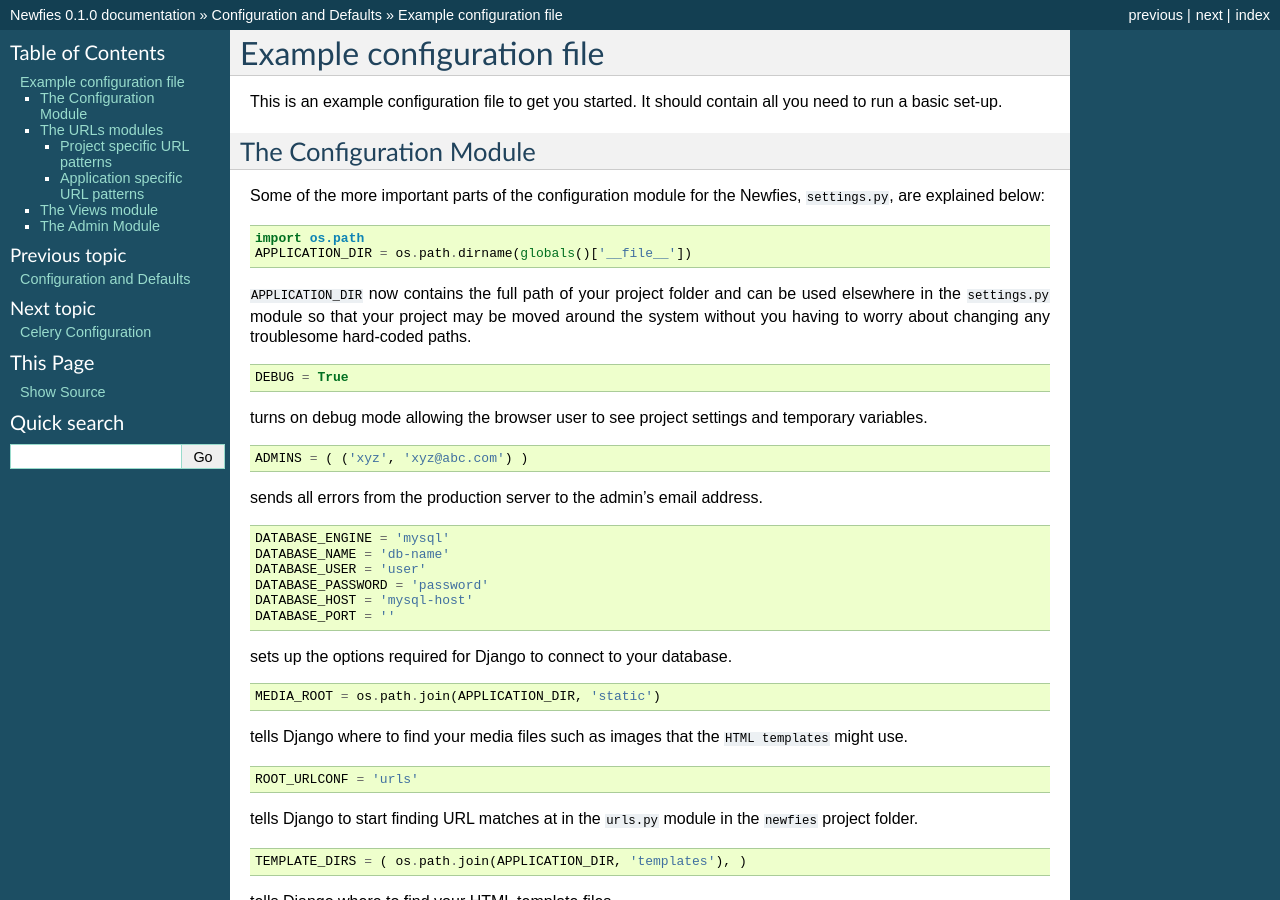
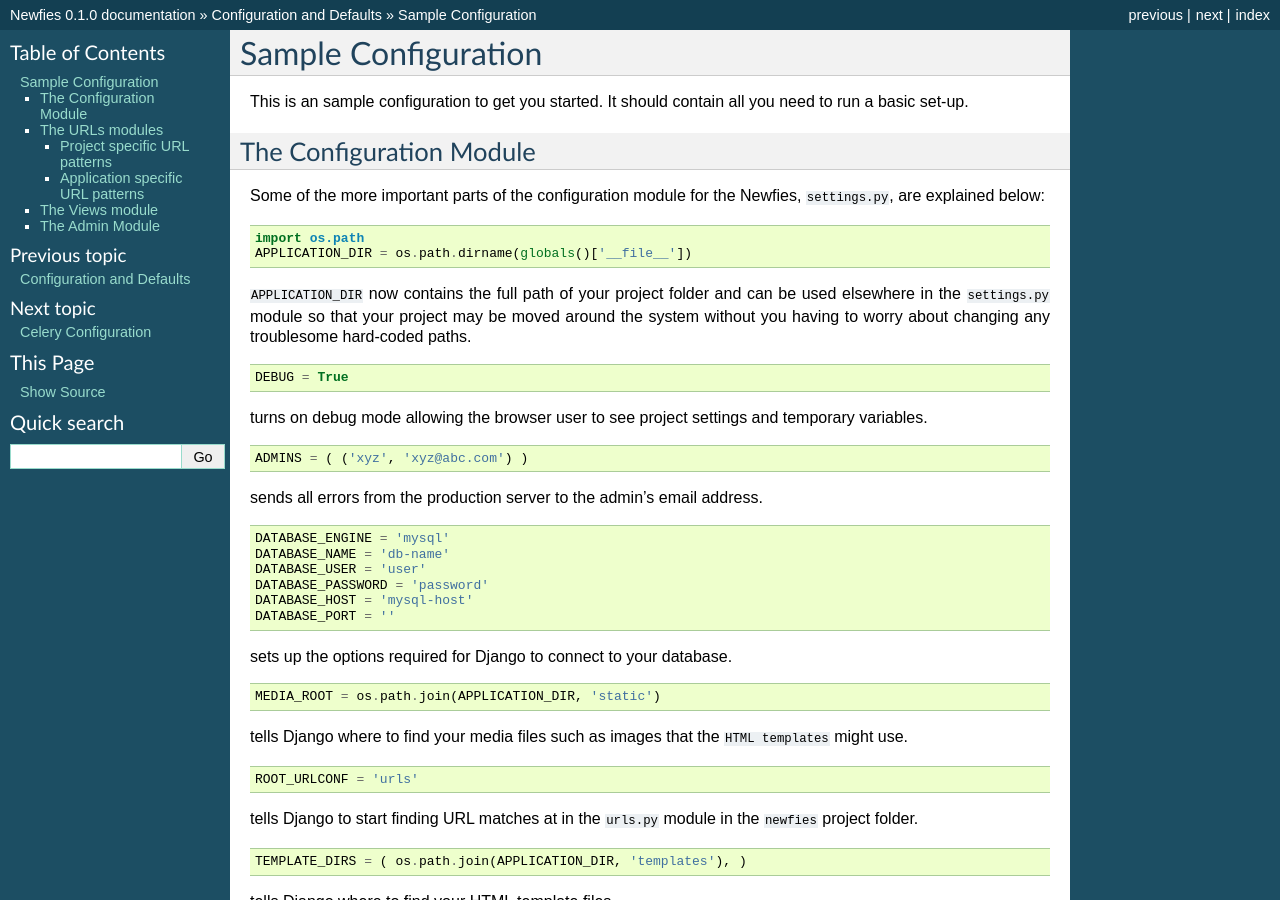
Before and after one commit to newfies-dialer/newfies-dialer, a Sphinx documentation site: the page built from docs/source/example-configuration-file.rst, in a window 1280 px wide and 900 px high. Built offline with Sphinx 7.4.7, drawn with Linux system fonts in a browser that asks for light colours; some of the changed text lies outside the part shown.

Commit message:
Readability

```diff
--- a/docs/source/example-configuration-file.rst
+++ b/docs/source/example-configuration-file.rst
@@ -1,9 +1,9 @@
 .. _conf-example:
 
-Example configuration file
-==========================
+Sample Configuration
+====================
 
-This is an example configuration file to get you started.
+This is an sample configuration to get you started.
 It should contain all you need to run a basic set-up.
 
 ------------------------
```
